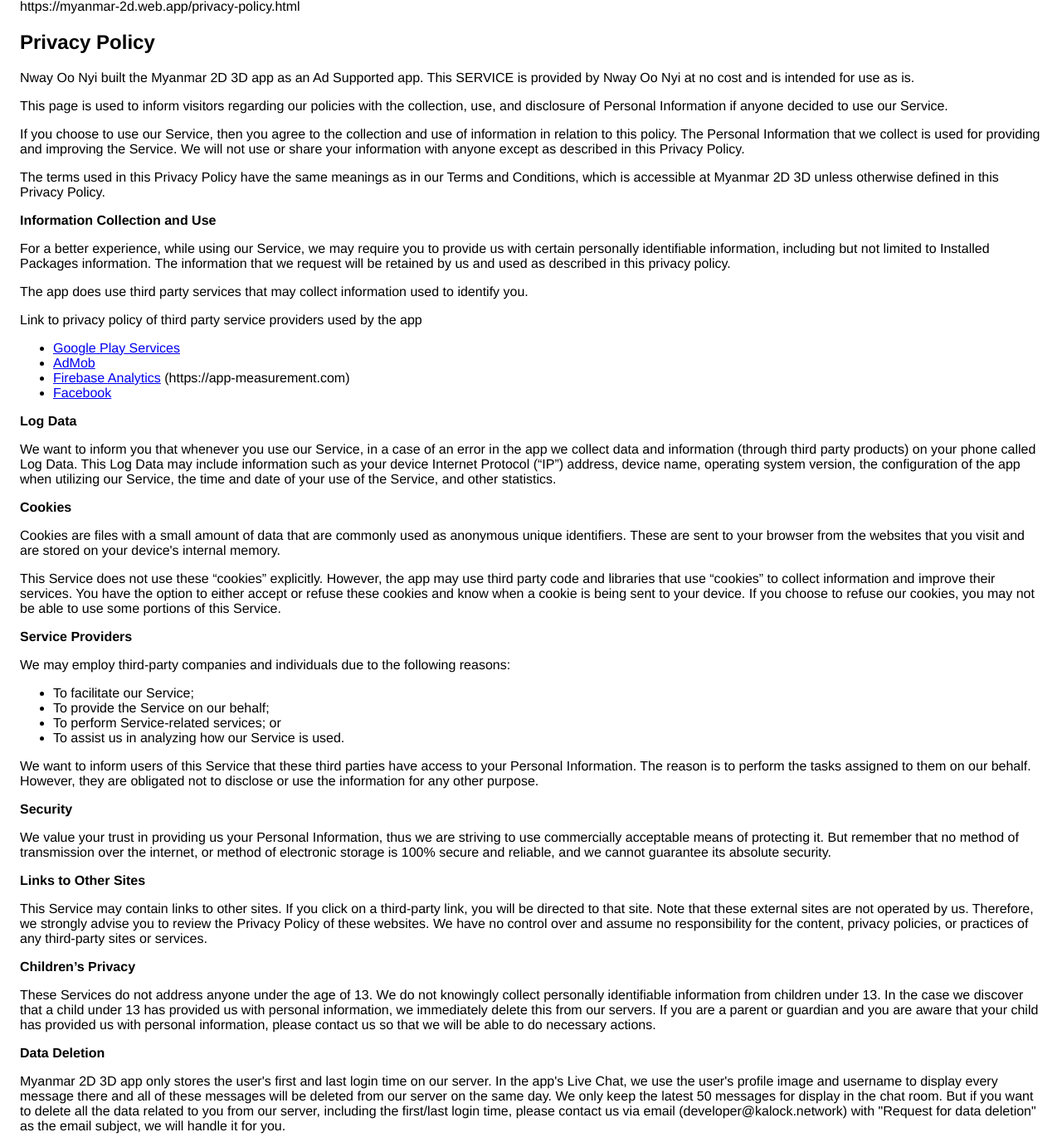
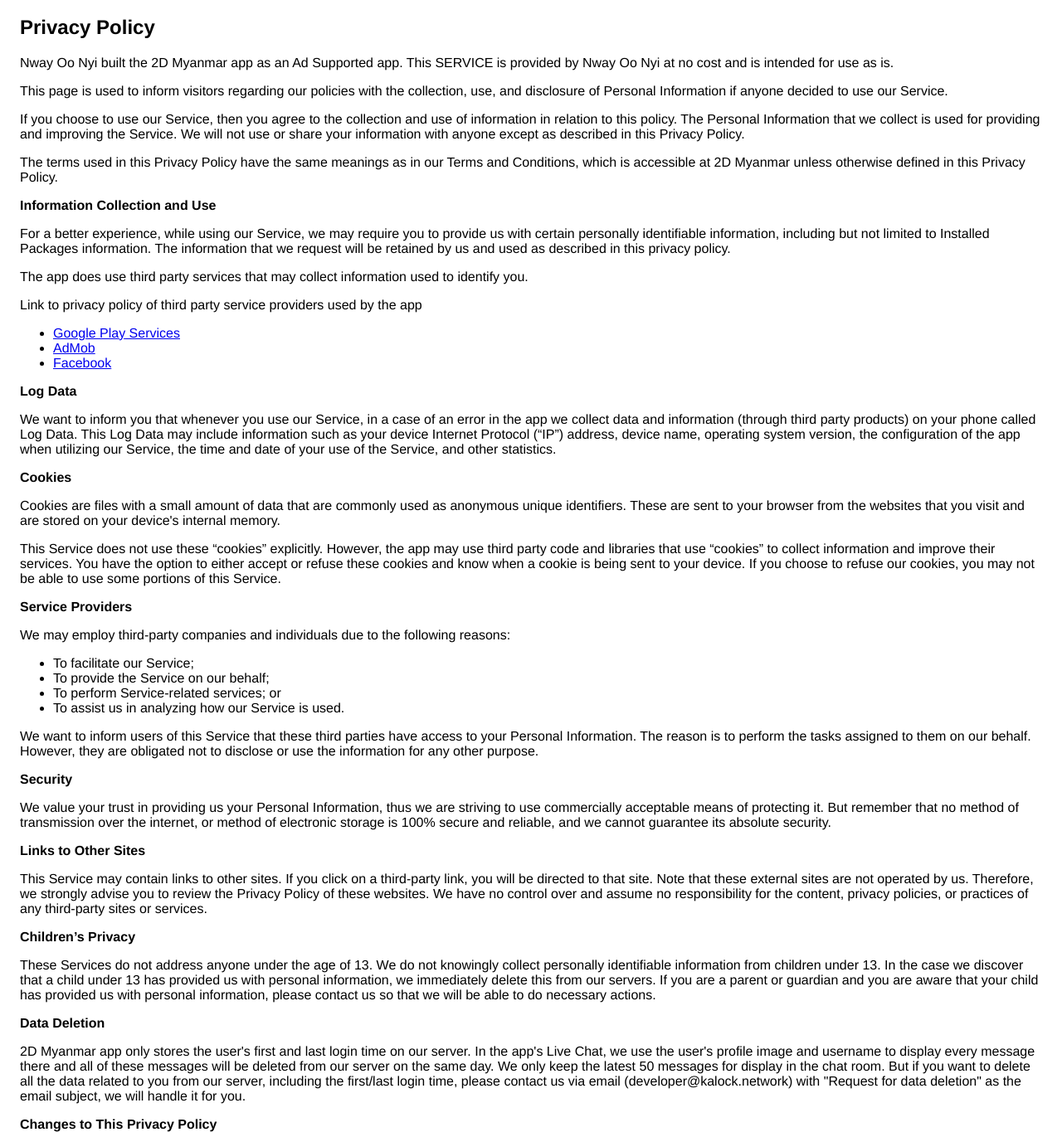
Before and after one commit to KoNyiJR/Lucky-2D, a plain HTML site: page policy.html in a window 1280 px wide. Shown: the part 25-1396 px from the top of the page at 83% size. Drawn offline with Linux system fonts and the light colour scheme.

Commit message:
Update and rename privacy–policy.html to policy.html

```diff
--- a/privacy–policy.html
+++ b/policy.html
@@ -1,6 +1,3 @@
-https://myanmar-2d.web.app/privacy-policy.html
-
-
 
 <!DOCTYPE html>
     <html>
@@ -12,7 +9,7 @@ https://myanmar-2d.web.app/privacy-policy.html
     </head>
     <body>
     <h2>Privacy Policy</h2> <p>
-                    Nway Oo Nyi built the Myanmar 2D 3D app as
+                    Nway Oo Nyi built the 2D Myanmar app as
                     an Ad Supported app. This SERVICE is provided by
                     Nway Oo Nyi at no cost and is intended for
                     use as is.
@@ -32,7 +29,7 @@ https://myanmar-2d.web.app/privacy-policy.html
                   </p> <p>
                     The terms used in this Privacy Policy have the same meanings
                     as in our Terms and Conditions, which is accessible at
-                    Myanmar 2D 3D unless otherwise defined in this Privacy
+                  2D  Myanmar unless otherwise defined in this Privacy
                     Policy.
                   </p> <p><strong>Information Collection and Use</strong></p> <p>
                     For a better experience, while using our Service,
@@ -46,7 +43,7 @@ https://myanmar-2d.web.app/privacy-policy.html
                   </p> <div><p>
                       Link to privacy policy of third party service providers
                       used by the app
-                    </p> <ul><li><a href="https://www.google.com/policies/privacy/" target="_blank">Google Play Services</a></li><li><a href="https://support.google.com/admob/answer/6128543?hl=en" target="_blank">AdMob</a></li><li><a href="https://firebase.google.com/policies/analytics" target="_blank">Firebase Analytics</a> (https://app-measurement.com)</li><!----><li><a href="https://www.facebook.com/about/privacy" target="_blank">Facebook</a></li><!----><!----><!----><!----><!----><!----><!----><!----><!----></ul></div> <p><strong>Log Data</strong></p> <p>
+                    </p> <ul><li><a href="https://www.google.com/policies/privacy/" target="_blank">Google Play Services</a></li><li><a href="https://support.google.com/admob/answer/6128543?hl=en" target="_blank">AdMob</a></li><!----><li><a href="https://www.facebook.com/about/privacy" target="_blank">Facebook</a></li><!----><!----><!----><!----><!----><!----><!----><!----><!----></ul></div> <p><strong>Log Data</strong></p> <p>
                     We want to inform you that whenever
                     you use our Service, in a case of an error in the
                     app we collect data and information (through third
@@ -107,7 +104,7 @@ https://myanmar-2d.web.app/privacy-policy.html
                     us so that we will be able to do
                     necessary actions.
                   </p> <p><strong>Data Deletion</strong></p> <p>
-                    Myanmar 2D 3D app only stores the user's first and last login time on our server. In the app's Live Chat, we use the user's profile image and username to display every message there and all of these messages will be deleted from our server on the same day. We only keep the latest 50 messages for display in the chat room. But if you want to delete all the data related to you from our server, including the first/last login time, please contact us via email (developer@kalock.network) with "Request for data deletion" as the email subject, we will handle it for you.
+                   2D Myanmar app only stores the user's first and last login time on our server. In the app's Live Chat, we use the user's profile image and username to display every message there and all of these messages will be deleted from our server on the same day. We only keep the latest 50 messages for display in the chat room. But if you want to delete all the data related to you from our server, including the first/last login time, please contact us via email (developer@kalock.network) with "Request for data deletion" as the email subject, we will handle it for you.
                   </p> <p><strong>Changes to This Privacy Policy</strong></p> <p>
                     We may update our Privacy Policy from
                     time to time. Thus, you are advised to review this page
```
